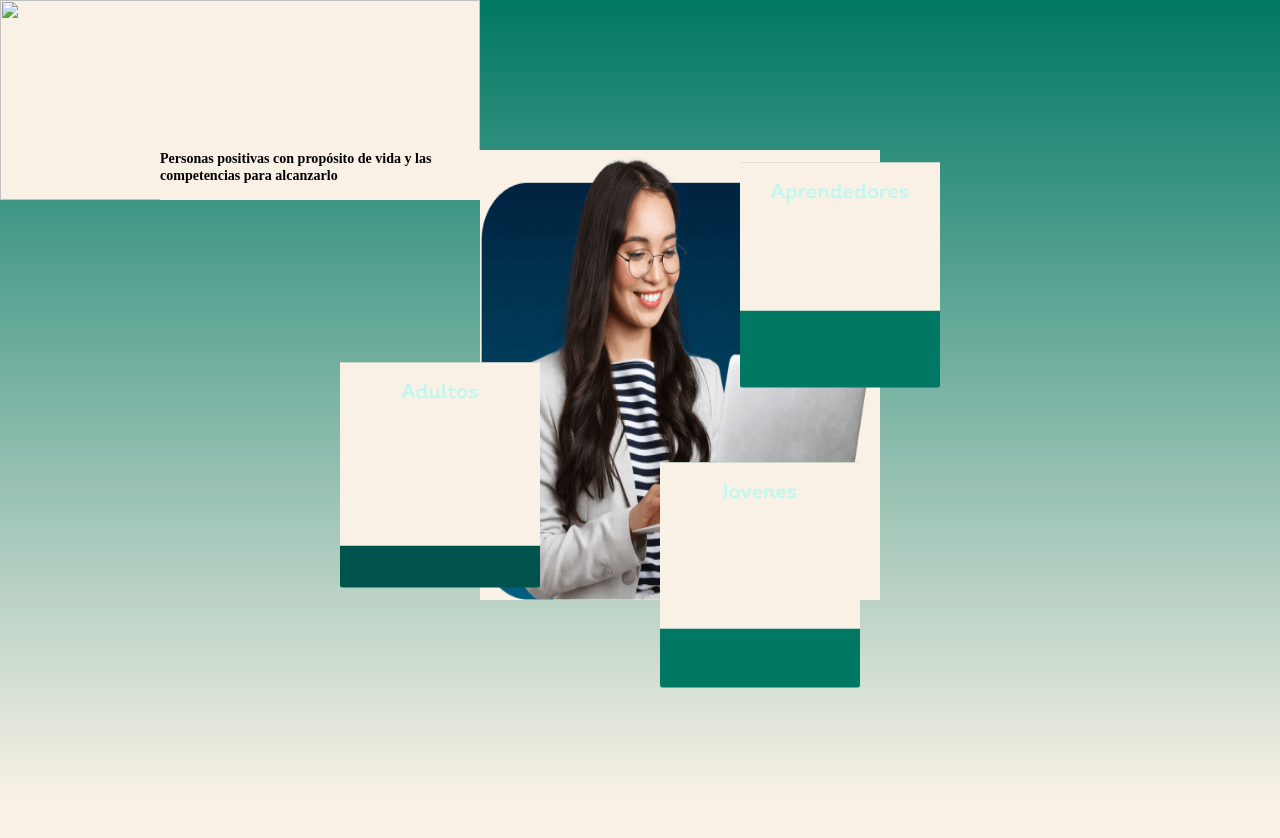
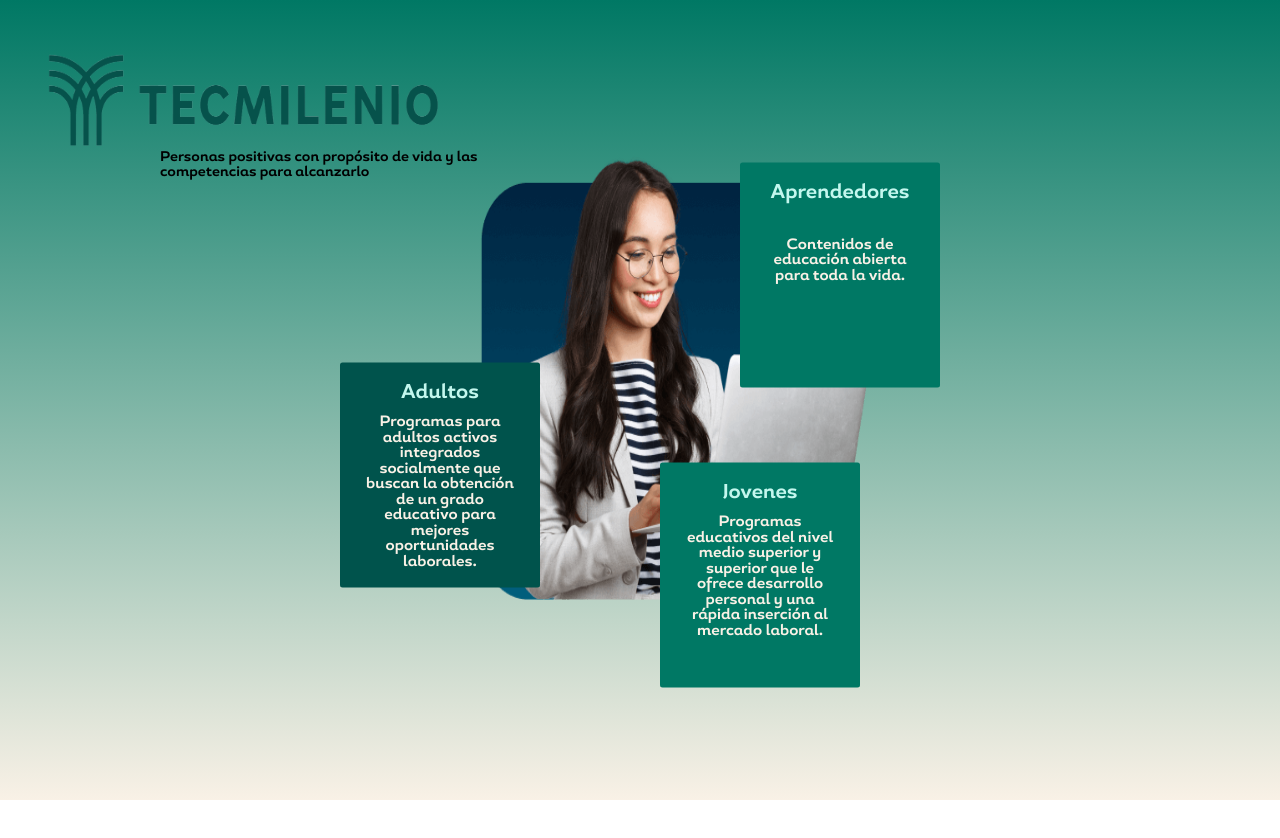
Before and after one commit to VisualR29/OnePageTecmilenio, a website: page index.html in a window 1280 px wide. Drawn offline with Linux system fonts and the light colour scheme; files whose address does not match are found by name.

Commit message:
subida completa

```diff
--- a/sass/bases/_generales.scss
+++ b/sass/bases/_generales.scss
@@ -1,9 +1,9 @@
 * {
     margin: 0;
     padding: 0;
-    background-color: nth($color-secun, 1);
     // Borrame!!!!
-    font-family: 'TheSansRegular';
+    font-family: 'MagallanesLight';
+}
 
 h1 {
     font-family: 'MagallanesBold';
@@ -14,8 +14,7 @@
 }
 
 h3 {
-        font-family: 'MagallanesLight';
-    }
+    font-family: 'MagallanesBold';
 }
 
 @font-face {
@@ -69,5 +68,74 @@
 }
 
 .fontSerifPro {
-    font-family: 'serifPro';
+    font-family: 'SerifPro';
+}* {
+    margin: 0;
+    padding: 0;
+    // Borrame!!!!
+    font-family: 'MagallanesLight';
 }
+
+h1{
+    font-family: 'MagallanesBold';
+}
+h2{
+    font-family: 'MagallanesBold';
+}
+h3{
+    font-family: 'MagallanesBold';
+}
+
+@font-face {
+    font-family: 'MagallanesLigth';
+    src: url(./../sources/Magallanes/MagallanesLight.ttf);
+}
+
+@font-face {
+    font-family: 'MagallanesBold';
+    src: url(./../../sources/Magallanes/MagallanesBold.ttf);
+}
+
+@font-face {
+    font-family: 'TheSansLight';
+    src: url(./../sources/the-sans-light/TheSansLight-Plain.otf);
+}
+
+@font-face {
+    font-family: 'TheSansRegular';
+    src: url(./../sources/the-sans-regular/TheSansRegular.otf);
+}
+
+@font-face {
+    font-family: 'TheSansBold';
+    src: url(./../sources/the-sans-bold-bold-plain_VSnvw/TheSansBoldBoldPlain.ttf);
+}
+
+@font-face {
+    font-family: 'SerifPro';
+    src: url(./../sources/amor-serif-text-pro-regular_NLN4g/AmorSerifTextProRegular.otf);
+}
+
+.fontMagallanesLight {
+    font-family: 'MagallanesLigth';
+}
+
+.fontMagallanesBold {
+    font-family: 'MagallanesBold';
+}
+
+.fontSansLight {
+    font-family: 'TheSansLight';
+}
+
+.fontSansRegular {
+    font-family: 'TheSansRegular';
+}
+
+.fontSansBold {
+    font-family: 'TheSansBold';
+}
+
+.fontSerifPro {
+    font-family: 'SerifPro';
+}
```
Also changed, not shown: css/syle.css, img/logo.png (added). Lines whose indentation alone changed are shown as unchanged.
